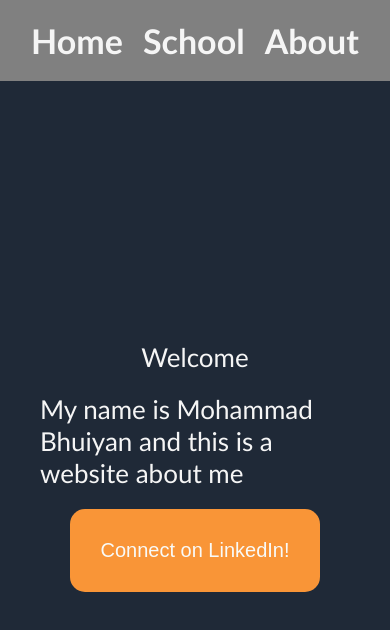
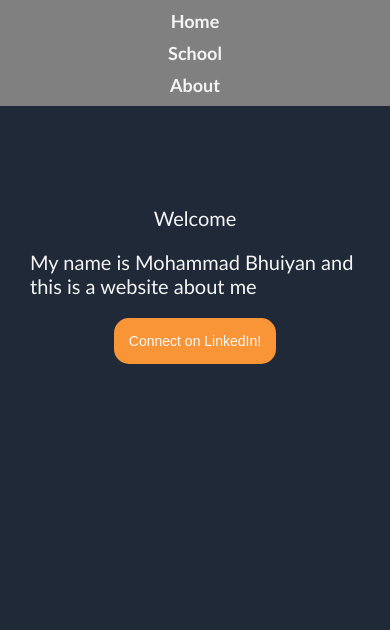
Before and after one commit to movalid5225/HW1, a plain HTML site: page index.html in a window 390 px wide. Drawn offline with Linux system fonts and the light colour scheme.

Commit message:
added media queries

```diff
--- a/style.css
+++ b/style.css
@@ -74,3 +74,60 @@ a{
     margin:0;
     /* outline:2px solid red; */
 }
+
+
+@media (max-width: 1024px) {
+    .header {
+        font-size: 28px; /* Reduce font size for smaller screens */
+        padding: 15px;
+        gap: 15px;
+    }
+
+    .container {
+        margin-top: 150px; /* Adjust margin */
+        font-size: 24px; /* Slightly smaller font */
+    }
+
+    .LinkedIn {
+        padding: 25px; /* Reduce button padding */
+        font-size: 18px; /* Smaller font on the button */
+    }
+}
+
+@media (max-width: 768px) {
+    .header {
+        flex-direction: column; /* Stack navigation vertically */
+        align-items: center;
+        font-size: 22px;
+    }
+
+    .container {
+        margin-top: 100px;
+        font-size: 22px;
+        padding: 15px;
+    }
+
+    .LinkedIn {
+        padding: 20px;
+        font-size: 16px;
+    }
+}
+
+@media (max-width: 480px) {
+    .header {
+        font-size: 18px;
+        padding: 10px;
+        gap: 10px;
+    }
+
+    .container {
+        margin-top: 50px;
+        font-size: 20px;
+        padding: 10px;
+    }
+
+    .LinkedIn {
+        padding: 15px;
+        font-size: 14px;
+    }
+}
```
